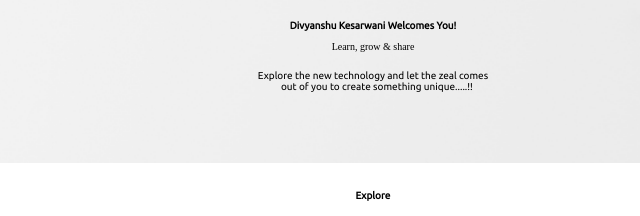
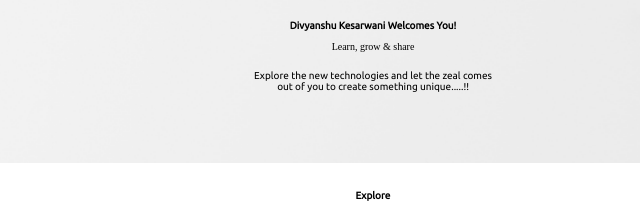
Before and after one commit to DivyuCreate/DivyuCreate.github.io, a plain HTML site: page index.html in a window 1280 px wide. Shown: the part 309-525 px from the top of the page, 267-907 px from the left. Drawn offline with Linux system fonts and the light colour scheme; a web font is replaced by a local one.

Commit message:
Spelling correction

```diff
--- a/index.html
+++ b/index.html
@@ -42,7 +42,7 @@
             <h1 class="h-primary">Divyanshu Kesarwani Welcomes You!</h1>
             <p>Learn, grow & share</p>
             <br>
-            <p id="para">Explore the new technology and let the zeal comes
+            <p id="para">Explore the new technologies and let the zeal comes
                 <br>
                 &nbsp;&nbsp;&nbsp;&nbsp;&nbsp;&nbsp;&nbsp;&nbsp;&nbsp; out of you to create something unique.....!!</p>
         </section>
```
